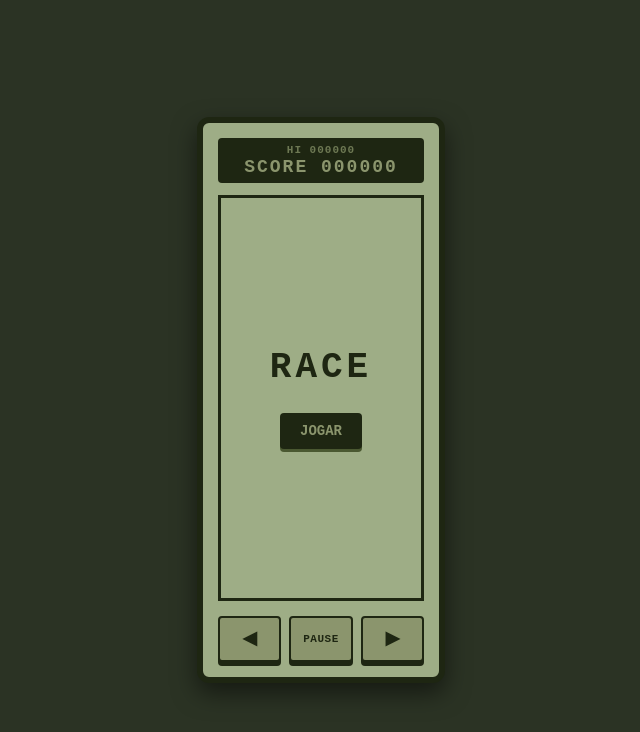
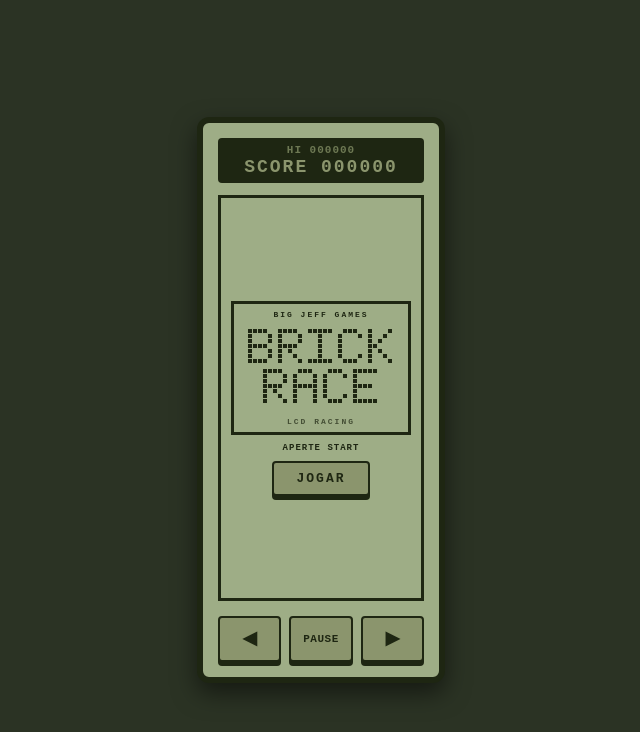
Before and after one commit to alvjeff/brickgame-race-clone, a plain HTML site: page brick-race/index.html in a window 1280 px wide. Shown: the whole page, without its empty margins (319-959 px from the left). Drawn offline with Linux system fonts and the light colour scheme.

Commit message:
melhorando tela inicial

```diff
--- a/brick-race/game.js
+++ b/brick-race/game.js
@@ -44,6 +44,7 @@ let speed = INITIAL_SPEED;
 let crashAnimationTimer = 0;
 let level8TransitionTriggered = false;
 let speedPhaseStartScore = null;   // pontuação em que a 2ª rampa de velocidade começou
+let startPending = false;          // evita iniciar duas partidas com clique/Enter repetido
 
 let audioCtx = null;
 let motorOscillator = null;
@@ -57,6 +58,20 @@ const carShape = [
     [0, 1, 0],
     [1, 0, 1]
 ];
+
+// Fonte bitmap 5x7 usada apenas no logo da tela inicial.
+// Cada string é uma linha; '1' acende a célula do LCD.
+const TITLE_FONT = {
+    B: ['11110', '10001', '10001', '11110', '10001', '10001', '11110'],
+    R: ['11110', '10001', '10001', '11110', '10100', '10010', '10001'],
+    I: ['11111', '00100', '00100', '00100', '00100', '00100', '11111'],
+    C: ['01110', '10001', '10000', '10000', '10000', '10001', '01110'],
+    K: ['10001', '10010', '10100', '11000', '10100', '10010', '10001'],
+    A: ['01110', '10001', '10001', '11111', '10001', '10001', '10001'],
+    E: ['11111', '10000', '10000', '11110', '10000', '10000', '11111']
+};
+
+const TITLE_BLOCK = 5; // tamanho de cada "pixel" do logo no canvas
 
 function getAudioContext() {
     if (!audioCtx) {
@@ -72,6 +87,7 @@ function getAudioContext() {
 window.addEventListener('load', () => {
     try {
         drawGrid();
+        drawTitleLogo();
         updateScoreDisplay();
 
         let progress = 0;
@@ -204,8 +220,13 @@ function playExplosionSound() {
 }
 
 function startGame() {
+    // Só inicia a partir do menu e nunca duas vezes ao mesmo tempo.
+    if (startPending || gameState !== 'START') return;
+    startPending = true;
+
     playMenuMelody();
     setTimeout(() => {
+        startPending = false;
         gameState = 'PLAYING';
         if (startScreen) startScreen.style.display = 'none';
         resetGame();
@@ -280,6 +301,49 @@ function drawGrid() {
             drawBlock(9, r, true);
         }
     }
+}
+
+// Desenha o logo "BRICK RACE" em pixel art no canvas da tela inicial,
+// usando a mesma linguagem de blocos do LCD (quadradinhos com 1px de respiro).
+function drawTitleLogo() {
+    const logoCanvas = document.getElementById('titleLogo');
+    if (!logoCanvas) return;
+
+    const g = logoCanvas.getContext('2d');
+    if (!g) return;
+
+    g.clearRect(0, 0, logoCanvas.width, logoCanvas.height);
+
+    const cell = TITLE_BLOCK;
+    const gap = cell;
+    const glyphWidth = 5 * cell;
+
+    function drawWord(word, top) {
+        const wordWidth = word.length * glyphWidth + (word.length - 1) * gap;
+        let x = Math.floor((logoCanvas.width - wordWidth) / 2);
+
+        for (const letter of word) {
+            const glyph = TITLE_FONT[letter];
+            if (!glyph) {
+                x += glyphWidth + gap;
+                continue;
+            }
+
+            for (let row = 0; row < glyph.length; row++) {
+                for (let col = 0; col < 5; col++) {
+                    if (glyph[row][col] !== '1') continue;
+                    g.fillStyle = '#1e2612';
+                    g.fillRect(x + col * cell, top + row * cell, cell - 1, cell - 1);
+                }
+            }
+
+            x += glyphWidth + gap;
+        }
+    }
+
+    // Duas linhas, no mesmo esquema de grade do jogo.
+    drawWord('BRICK', 6);
+    drawWord('RACE', 6 + 7 * cell + cell);
 }
 
 function drawCar(colStart, rowStart) {
@@ -358,6 +422,13 @@ function drawPauseOverlay() {
 
 // --- CONTROLE POR TECLADO ---
 document.addEventListener('keydown', (e) => {
+    // Enter/Espaço iniciam a partida no menu (como o START do SNES).
+    if (gameState === 'START' && (e.key === 'Enter' || e.key === ' ')) {
+        e.preventDefault();
+        startGame();
+        return;
+    }
+
     if (e.key === 'p' || e.key === 'P') {
         togglePause();
         return;
@@ -536,6 +607,7 @@ function update() {
         ctx.fillText("CLIQUE EM JOGAR", 45, 195);
 
         setTimeout(() => {
+            gameState = 'START';
             if (startScreen) startScreen.style.display = 'flex';
             const startBtn = document.getElementById('startButton');
             if (startBtn) startBtn.innerText = 'JOGAR NOVAMENTE';
--- a/brick-race/index.html
+++ b/brick-race/index.html
@@ -27,10 +27,17 @@
                 </div>
             </div>
 
-            <!-- Tela de Menu Inicial -->
-            <div id="startScreen" class="overlay-screen" style="display: none;">
-                <div class="menu-title">RACE</div>
-                <button id="startButton" onclick="startGame()">JOGAR</button>
+            <!-- Tela de Menu Inicial (LCD estilo Game Boy / Nokia) -->
+            <div id="startScreen" class="overlay-screen title-screen" style="display: none;">
+                <div class="title-frame">
+                    <div class="logo-brand">BIG JEFF GAMES</div>
+                    <canvas id="titleLogo" width="160" height="90" aria-label="Brick Race"></canvas>
+                    <div class="logo-tagline">LCD RACING</div>
+                </div>
+
+                <div class="press-start">APERTE START</div>
+
+                <button id="startButton" class="start-btn" onclick="startGame()">JOGAR</button>
             </div>
         </div>
 
--- a/brick-race/style.css
+++ b/brick-race/style.css
@@ -98,30 +98,89 @@ canvas {
     transition: width 0.05s linear;
 }
 
-.menu-title {
-    color: #1e2612;
-    font-size: 36px;
-    font-weight: bold;
-    margin-bottom: 25px;
-    letter-spacing: 4px;
+/* --- Title Screen estilo Game Boy / Nokia (LCD monocromático) --- */
+.title-screen {
+    background-color: #9ead86; /* mesma cor do LCD do jogo */
+    box-sizing: border-box;
+    gap: 8px;
+    padding: 10px;
+    overflow: hidden;
 }
 
-#startButton {
-    background-color: #1e2612;
-    color: #8b956d;
-    border: none;
-    padding: 10px 20px;
-    font-family: 'Courier New', Courier, monospace;
-    font-size: 14px;
-    font-weight: bold;
-    cursor: pointer;
-    border-radius: 4px;
-    box-shadow: 0 3px 0 #4a5831;
+/* Moldura interna, como a tela de um portátil antigo */
+.title-frame {
+    width: 100%;
+    box-sizing: border-box;
+    border: 3px solid #1e2612;
+    padding: 6px 4px;
+    display: flex;
+    flex-direction: column;
+    align-items: center;
+    gap: 4px;
 }
 
-#startButton:active {
-    transform: translateY(2px);
-    box-shadow: 0 1px 0 #4a5831;
+.logo-brand {
+    font-size: 8px;
+    font-weight: bold;
+    letter-spacing: 2px;
+    color: #1e2612;
+}
+
+/* O logo é pixel art desenhada no canvas (game.js) */
+#titleLogo {
+    display: block;
+    image-rendering: pixelated;
+}
+
+.logo-tagline {
+    font-size: 8px;
+    font-weight: bold;
+    letter-spacing: 2px;
+    color: #1e2612;
+    opacity: 0.7;
+}
+
+.press-start {
+    font-size: 9px;
+    font-weight: bold;
+    letter-spacing: 1px;
+    color: #1e2612;
+    animation: blink 1.1s step-end infinite;
+}
+
+@keyframes blink {
+    0%, 49% { opacity: 1; }
+    50%, 100% { opacity: 0; }
+}
+
+/* Botão no mesmo estilo dos controles do "console" */
+.start-btn {
+    background-color: #8b956d;
+    color: #1e2612;
+    border: 2px solid #1e2612;
+    border-radius: 4px;
+    padding: 8px 22px;
+    font-family: 'Courier New', Courier, monospace;
+    font-size: 13px;
+    font-weight: bold;
+    letter-spacing: 2px;
+    text-transform: uppercase;
+    cursor: pointer;
+    box-shadow: 0 4px 0 #1e2612;
+    transition: all 0.05s ease;
+    user-select: none;
+    -webkit-tap-highlight-color: transparent;
+    touch-action: manipulation;
+}
+
+.start-btn:active {
+    transform: translateY(3px);
+    box-shadow: 0 1px 0 #1e2612;
+}
+
+.start-btn:focus-visible {
+    outline: 2px solid #1e2612;
+    outline-offset: 2px;
 }
 
 /* Botões de Direção Inferiores */
```
